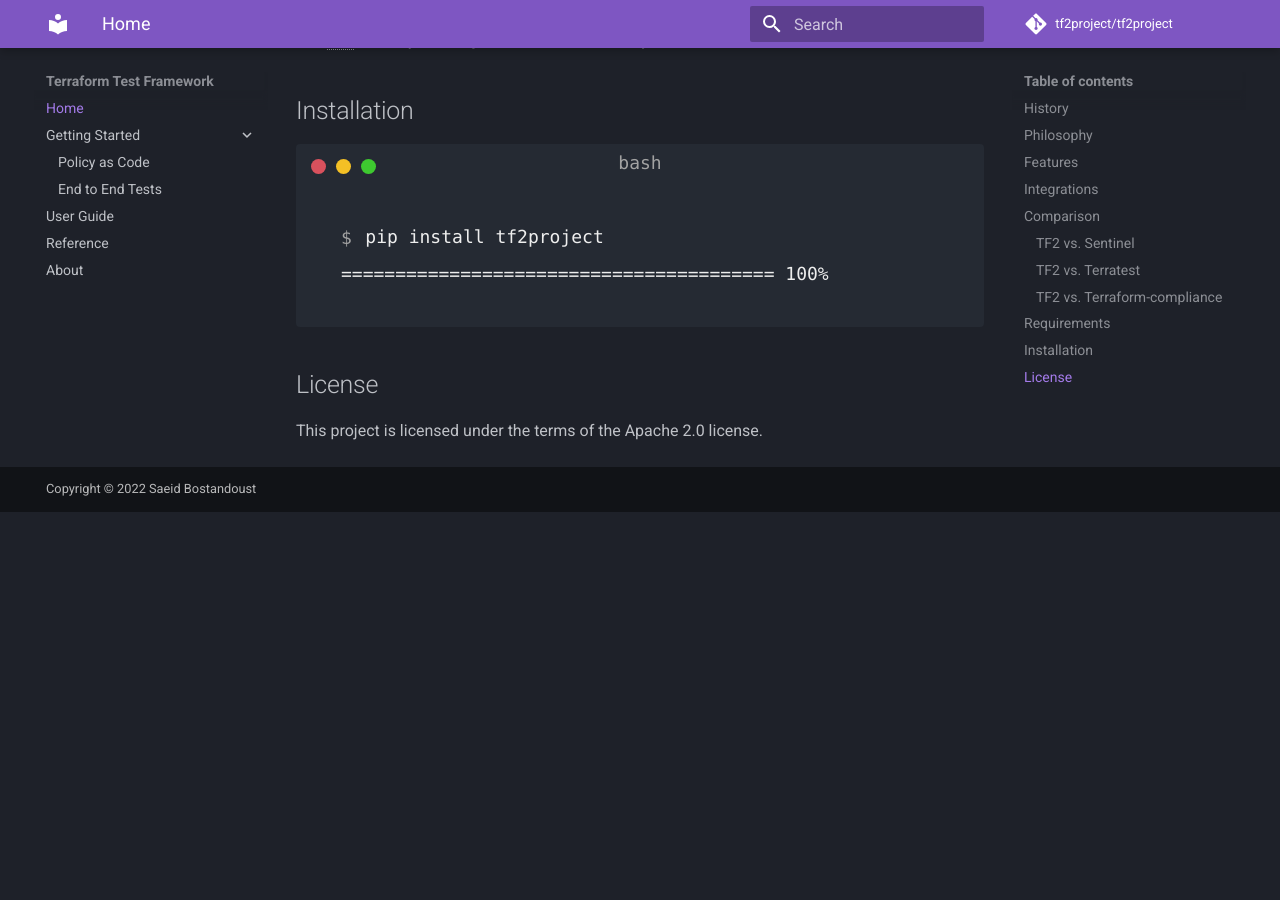
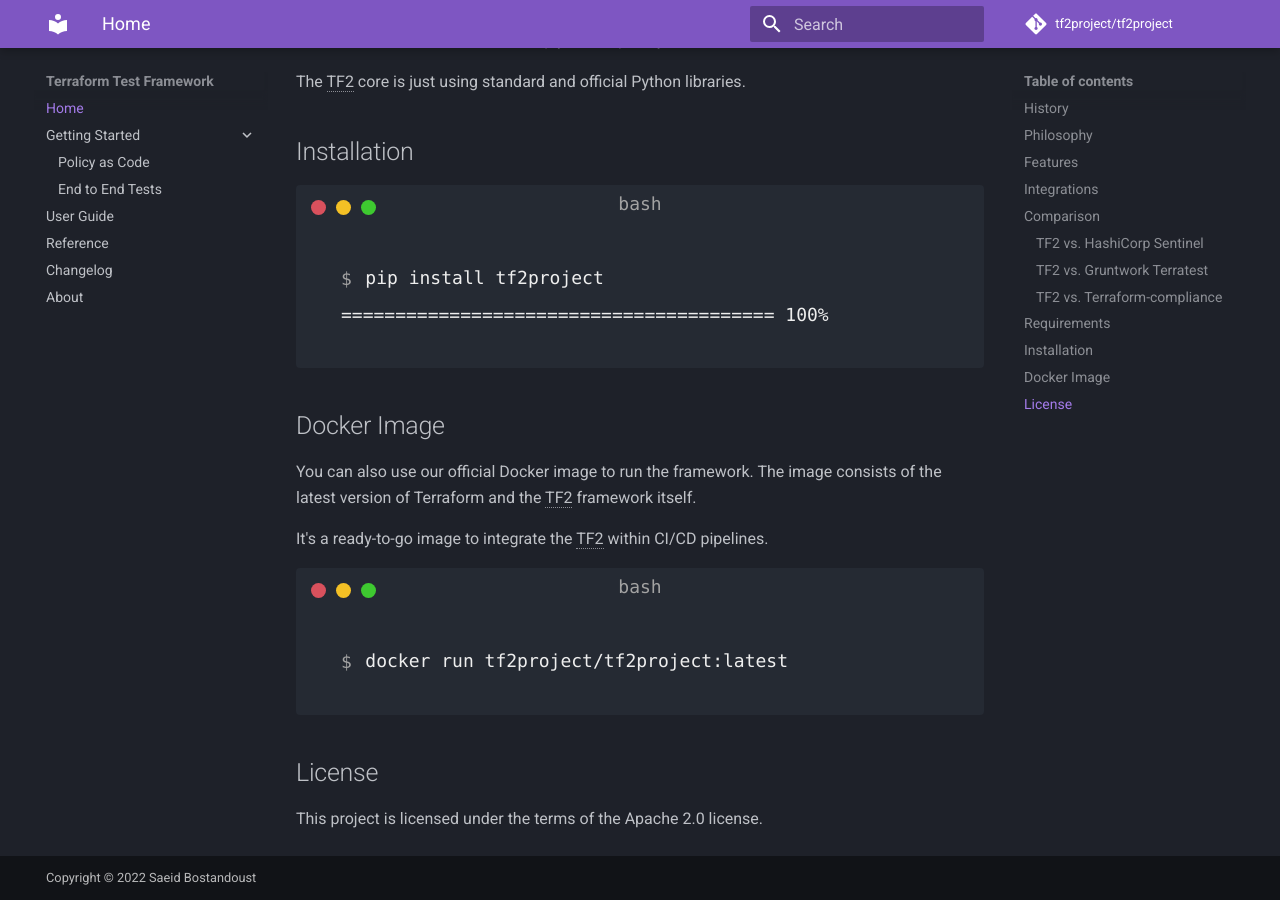
Before and after one commit to tf2project/tf2project.github.io, an MkDocs documentation site: the page built from docs/index.md, in a window 1280 px wide and 900 px high, scrolled down 3093 px. Built offline with MkDocs 1.6.1 and Material for MkDocs 9.7.7, drawn with Linux system fonts in a browser that asks for light colours; emoji names are drawn with the system emoji font; comment, search, counter and statistics services are not loaded; before the commit the page ends 3605 px from its top, so only the background shows below that; some of the changed text lies outside the part shown.

Commit message:
update for new version

```diff
--- a/docs/index.md
+++ b/docs/index.md
@@ -7,7 +7,7 @@
 <p align="center">Unified Test Framework to test Terraform codes and Terraform-provisioned infrastructures.</p>
 
 <p align="center">
-<strong>The first release, v0.1.0 (Shadowman) is now available.</strong>
+<strong>The new version, v0.2.0 (Freedom) is now available.</strong>
 </p>
 
 <p align="center">
@@ -23,6 +23,8 @@
 **Documentation:** <a href="https://tf2project.io" target="_blank">https://tf2project.io</a>
 
 **Source Code:** <a href="https://github.com/tf2project/tf2project" target="_blank">https://github.com/tf2project/tf2project</a>
+
+**Changelog:** <a href="https://tf2project.io/changelog.html" target="_blank">https://tf2project.io/changelog.html</a>
 
 ---
 
@@ -60,7 +62,7 @@
 
 ### Comparison
 
-##### TF2 vs. Sentinel
+##### TF2 vs. HashiCorp Sentinel
 
 Terraform Cloud and Terraform Enterprise come with a Policy-as-Code tool called **Sentinel**. Sentinel uses its programming language, and you should learn a new language to implement your tests. Of course, just policy as code. Moreover, none of them provides a solution to implement e2e(End to End) tests. With TF2, you can write both with the most DevOps engineers-friendly programming language, Python. TF2 is also available for Terraform open-source users.
 
@@ -69,7 +71,7 @@
 | **Policy-as-Code**   | :white_check_mark: | :x: | :white_check_mark: | :white_check_mark: |
 | **End-to-End Tests** | :white_check_mark: | :x: | :x:                | :x:                |
 
-##### TF2 vs. Terratest
+##### TF2 vs. Gruntwork Terratest
 
 Terratest is a good tool by Gruntwork which allows you to implement e2e tests, but it doesn't provide any Policy-as-Code solution. To write your tests with Terratest, you should know how to write Go applications. TF2 makes the test world for DevOps engineers really easy. You can write your PaC and e2e tests in Python, DevOps engineers' lovely language.
 
@@ -100,6 +102,16 @@
   <span data-ty="progress" data-ty-progressChar="="></span>
 </div>
 
+## Docker Image
+
+You can also use our official Docker image to run the framework. The image consists of the latest version of Terraform and the TF2 framework itself.
+
+It's a ready-to-go image to integrate the TF2 within CI/CD pipelines.
+
+<div id="termynal-tf2project-docker-image" data-termynal data-ty-typeDelay="40" data-ty-lineDelay="700">
+  <span data-ty="input" data-ty-prompt="$">docker run tf2project/tf2project:latest</span>
+</div>
+
 ## License
 
 This project is licensed under the terms of the Apache 2.0 license.
--- a/mkdocs.yml
+++ b/mkdocs.yml
@@ -58,4 +58,5 @@
       - End to End Tests: docs/getting-started/end-to-end-tests.md
   - User Guide: ""
   - Reference: ""
+  - Changelog: changelog.md
   - About: about.md
```
Also changed, not shown: README.md (+15 -3 lines), requirements.txt (+6 -1 lines).
